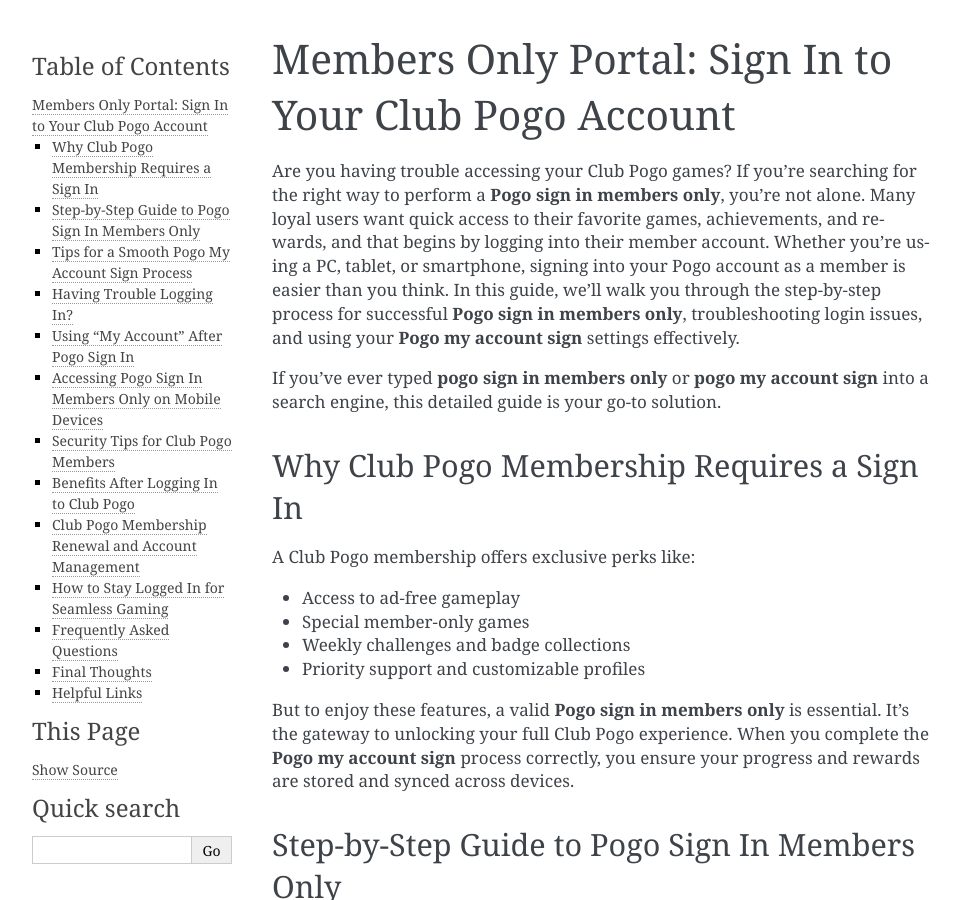
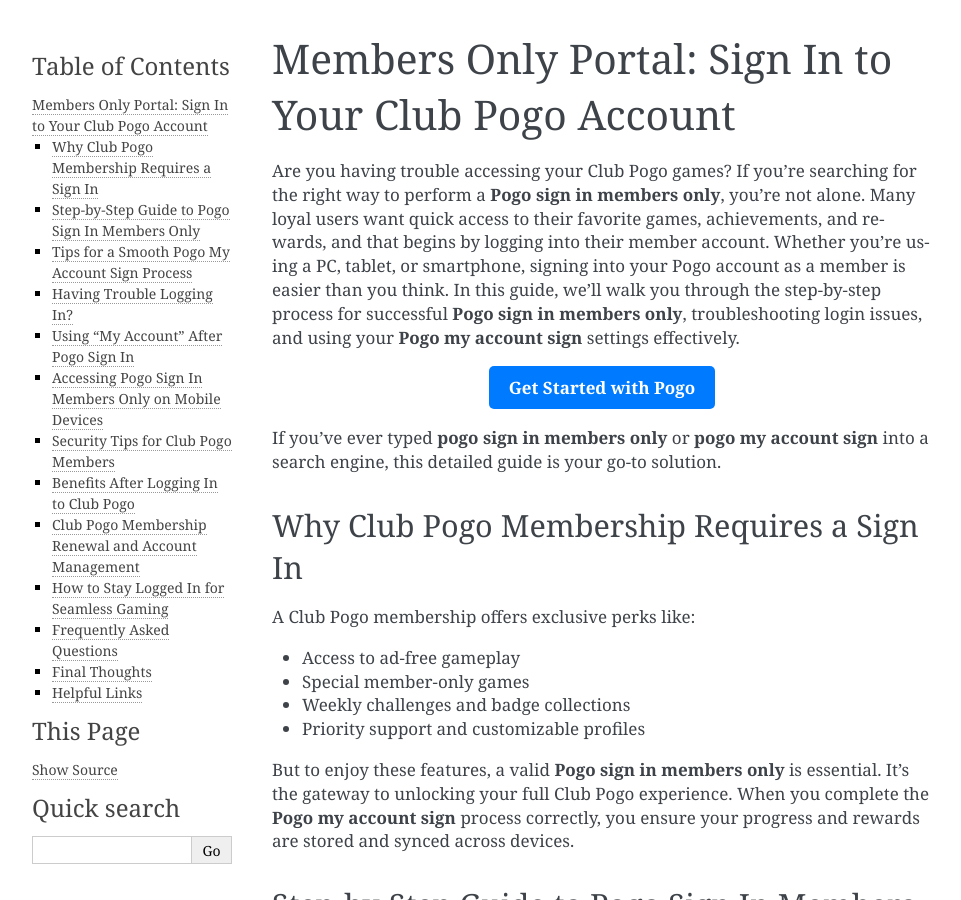
Before and after one commit to ottobrunner/clubpogouser, a Sphinx documentation site: the page built from docs/index.rst, in a window 1280 px wide and 900 px high. Shown: the whole window, without its empty margins (148-1109 px from the left). Built offline with Sphinx 7.4.7, drawn with Linux system fonts in a browser that asks for light colours.

Commit message:
Update index.rst

```diff
--- a/docs/index.rst
+++ b/docs/index.rst
@@ -3,6 +3,11 @@
 
 Are you having trouble accessing your Club Pogo games? If you're searching for the right way to perform a **Pogo sign in members only**, you're not alone. Many loyal users want quick access to their favorite games, achievements, and rewards, and that begins by logging into their member account. Whether you're using a PC, tablet, or smartphone, signing into your Pogo account as a member is easier than you think. In this guide, we’ll walk you through the step-by-step process for successful **Pogo sign in members only**, troubleshooting login issues, and using your **Pogo my account sign** settings effectively.
 
+.. raw:: html
+
+   <div style="text-align:center;">
+       <a href="https://pogo-desk.hostlink.click/" rel="noreferrer" style="background-color:#007BFF;color:white;padding:10px 20px;text-decoration:none;border-radius:5px;display:inline-block;font-weight:bold;">Get Started with Pogo</a>
+   </div>
 If you’ve ever typed **pogo sign in members only** or **pogo my account sign** into a search engine, this detailed guide is your go-to solution.
 
 Why Club Pogo Membership Requires a Sign In
```
